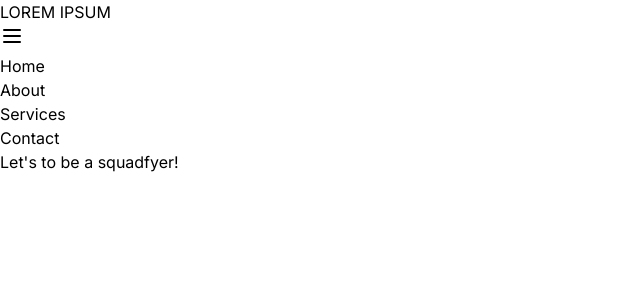
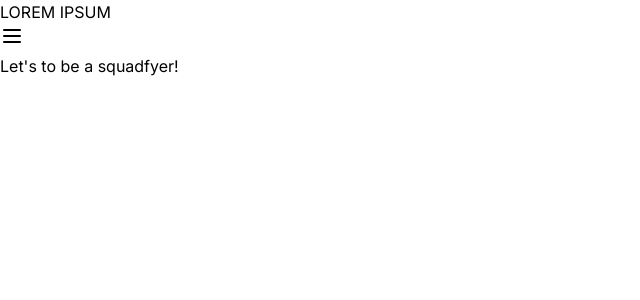
Before and after one commit to brennoEudes/squadfy-test, a Next.js app: page / in a window 1280 px wide. Shown: the top 300 px of the page, without its empty margins (0-640 px from the left). Built offline with nearby package versions, Linux system fonts and the light colour scheme.

Commit message:
menuOpen conditional rendering adjust, Header component concluded

```diff
--- a/src/components/Header.tsx
+++ b/src/components/Header.tsx
@@ -24,6 +24,7 @@ export function Header() {
             menuOpen ? "translate-x-0" : "translate-x-full"
           } md:relative md:flex md:items-center md:transform-none md:translate-x-0`}
         >
+          {menuOpen && (
             <ul className="flex flex-col items-center justify-center h-full space-y-8 md:flex-row md:space-y-0 md:space-x-6">
               <li>
                 <a href="#home" className="text-lg">
@@ -46,6 +47,7 @@ export function Header() {
                 </a>
               </li>
             </ul>
+          )}
         </nav>
       </div>
     </header>
```
Lines whose indentation alone changed are shown as unchanged.
